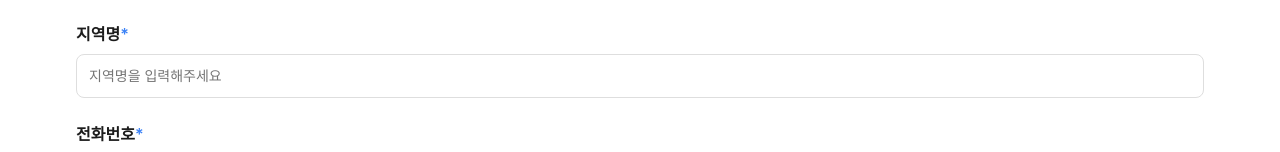
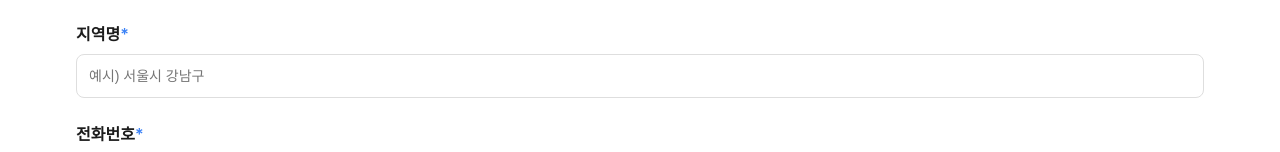
Before and after one commit to Leonamin/ilman-business, a Nuxt app: page /apply-form in a window 1280 px wide. Shown: the part 533-685 px from the top of the page. Built offline with nearby package versions, Linux system fonts and the light colour scheme; a web font is replaced by a local one.

Commit message:
# EDIT - 워딩 수정

```diff
--- a/pages/apply-form.vue
+++ b/pages/apply-form.vue
@@ -60,7 +60,7 @@ const forms: ApplyFormModelBase[] = [
       {
         fieldName: 'region',
         title: '지역명',
-        hintText: '지역명을 입력해주세요',
+        hintText: '예시) 서울시 강남구',
         required: true,
       },
   ),
```
